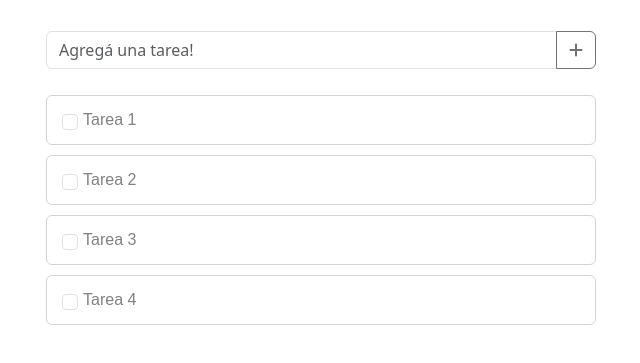
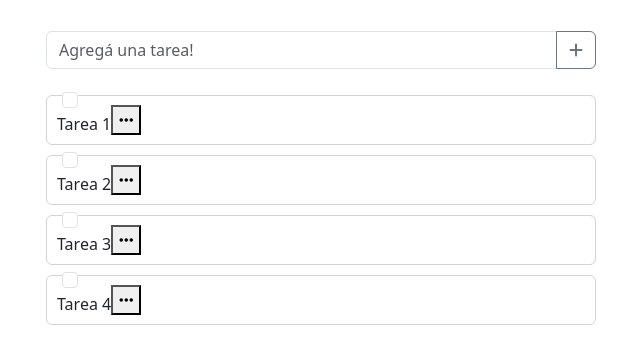
Before and after one commit to lucasdgnzlz/to-do-list, a website: page index.html in a window 1280 px wide. Shown: the part 153-516 px from the top of the page, without its empty margins (319-959 px from the left). Drawn offline with nearby package versions, Linux system fonts and the light colour scheme.

Commit message:
Modifica estructura html y agrega botón opciones

```diff
--- a/index.html
+++ b/index.html
@@ -9,7 +9,7 @@
     <link rel="preconnect" href="https://fonts.gstatic.com" crossorigin />
     <script src="https://kit.fontawesome.com/ca6fdd5c59.js" crossorigin="anonymous"></script>
     <link href="https://fonts.googleapis.com/css2?family=Poppins:wght@500&display=swap" rel="stylesheet" />
-    <link href="node_modules/bootstrap/dist/css/bootstrap.min.css" rel="stylesheet">
+    <link href="node_modules/bootstrap/dist/css/bootstrap.min.css" rel="stylesheet" />
     <title>To-Do List</title>
   </head>
   <body>
@@ -24,26 +24,69 @@
       <div class="contenedor-tareas">
         <div class="contenedor-agregar-tareas">
           <div class="input-group mb-3">
-            <input type="text" class="form-control entrada-nueva-tarea" placeholder="Agregá una tarea!" aria-label="Agregar tarea" aria-describedby="button-addon2">
-            <button class="btn btn-outline-secondary" type="button" id="boton-agregar-tarea"><i class="fa-solid fa-plus"></i></button>
+            <input
+              type="text"
+              class="form-control entrada-nueva-tarea"
+              placeholder="Agregá una tarea!"
+              aria-label="Agregar tarea"
+              aria-describedby="button-addon2"
+            />
+            <button class="btn btn-outline-secondary" type="button" id="boton-agregar-tarea">
+              <i class="fa-solid fa-plus"></i>
+            </button>
           </div>
         </div>
 
         <div class="contenedor-lista-tareas">
           <ul class="lista-tareas">
             <li class="tarea">
-              <input class="form-check-input estado-tarea" type="checkbox" value="" id="flexCheckDefault">
-              <p class="titulo-tarea">Tarea 1</p>
+              <div class="contenedor-tarea">
+                <input class="form-check-input estado-tarea" type="checkbox" value="" id="flexCheckDefault" />
+                <p class="nombre-tarea">Tarea 1</p>
+              </div>
+
+              <div class="contenedor-opciones-tarea">
+                <button type="button" class="boton-opciones-tarea">
+                  <i class="fa-solid fa-ellipsis icono-opciones-tareas"></i>
+                </button>
+              </div>
             </li>
             <li class="tarea">
-              <input class="form-check-input estado-tarea" type="checkbox" value="" id="flexCheckDefault">
-              <p class="titulo-tarea">Tarea 2</p></li>
+              <div class="contenedor-tarea">
+                <input class="form-check-input estado-tarea" type="checkbox" value="" id="flexCheckDefault" />
+                <p class="nombre-tarea">Tarea 2</p>
+              </div>
+
+              <div class="contenedor-opciones-tarea">
+                <button type="button" class="boton-opciones-tarea">
+                  <i class="fa-solid fa-ellipsis icono-opciones-tareas"></i>
+                </button>
+              </div>
+            </li>
             <li class="tarea">
-              <input class="form-check-input estado-tarea" type="checkbox" value="" id="flexCheckDefault">
-              <p class="titulo-tarea">Tarea 3</p></li>
+              <div class="contenedor-tarea">
+                <input class="form-check-input estado-tarea" type="checkbox" value="" id="flexCheckDefault" />
+                <p class="nombre-tarea">Tarea 3</p>
+              </div>
+
+              <div class="contenedor-opciones-tarea">
+                <button type="button" class="boton-opciones-tarea">
+                  <i class="fa-solid fa-ellipsis icono-opciones-tareas"></i>
+                </button>
+              </div>
+            </li>
             <li class="tarea">
-              <input class="form-check-input estado-tarea" type="checkbox" value="" id="flexCheckDefault">
-              <p class="titulo-tarea">Tarea 4</p></li>
+              <div class="contenedor-tarea">
+                <input class="form-check-input estado-tarea" type="checkbox" value="" id="flexCheckDefault" />
+                <p class="nombre-tarea">Tarea 4</p>
+              </div>
+
+              <div class="contenedor-opciones-tarea">
+                <button type="button" class="boton-opciones-tarea">
+                  <i class="fa-solid fa-ellipsis icono-opciones-tareas"></i>
+                </button>
+              </div>
+            </li>
           </ul>
         </div>
       </div>
```
